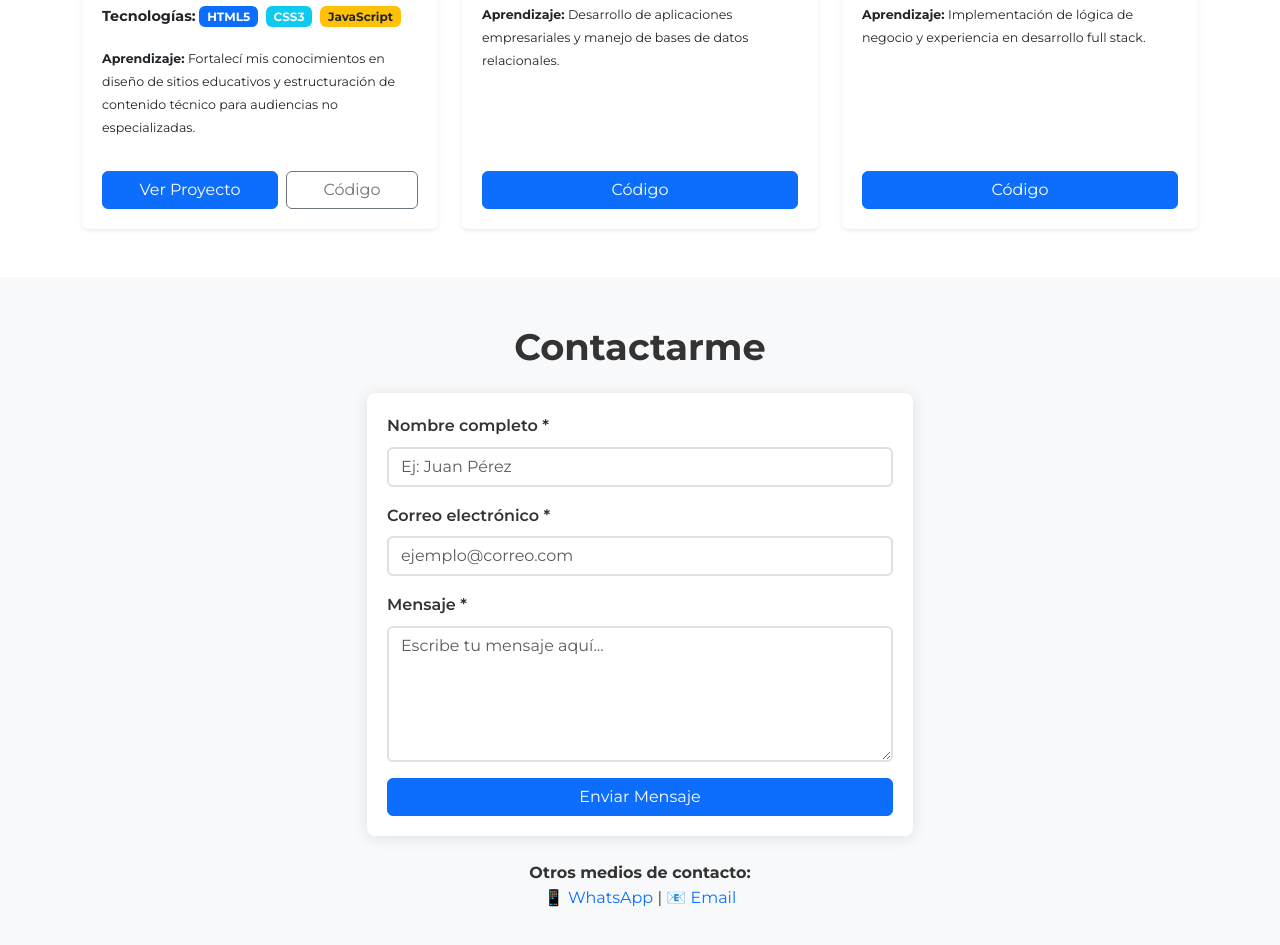
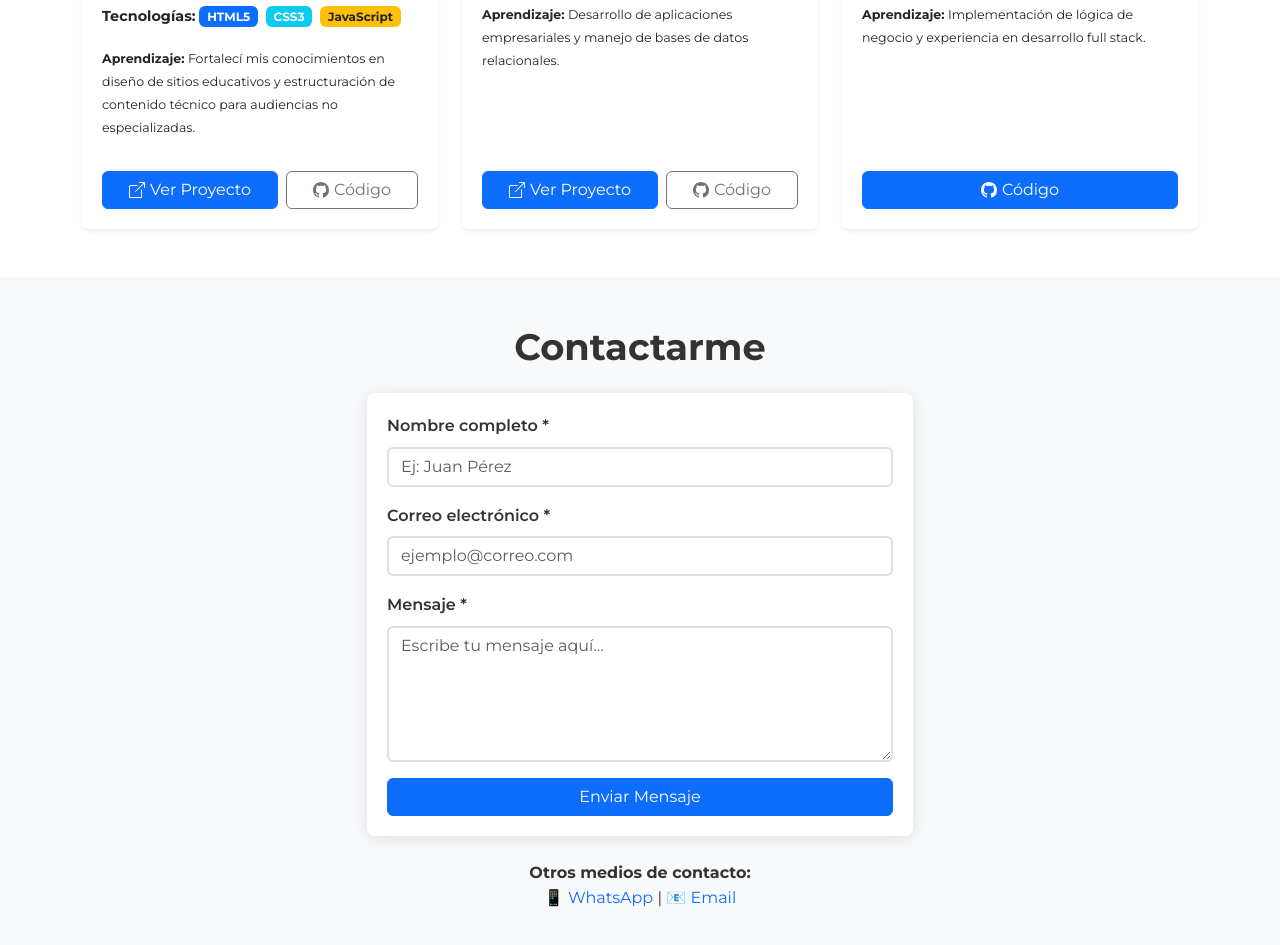
Before and after one commit to Matiaslagost7/Portafolio, a plain HTML site: page index.html in a window 1280 px wide. Shown: the part 2835-3780 px from the top of the page. Drawn offline with nearby package versions, Linux system fonts and the light colour scheme.

Commit message:
Agrega íconos a los botones de proyectos

```diff
--- a/index.html
+++ b/index.html
@@ -316,8 +316,16 @@
                             <p class="card-text mb-3"><strong>Tecnologías:</strong> <span class="badge bg-primary">HTML5</span> <span class="badge bg-info">CSS3</span> <span class="badge bg-warning text-dark">JavaScript</span></p>
                             <p class="card-text flex-grow-1"><small><strong>Aprendizaje:</strong> Fortalecí mis conocimientos en diseño de sitios educativos y estructuración de contenido técnico para audiencias no especializadas.</small></p>
                             <div class="d-flex gap-2 mt-3">
-                                <a href="https://matiaslagost7.github.io/M2_Evaluacion_del_modulo/index.html" target="_blank" class="btn btn-primary flex-fill">Ver Proyecto</a>
-                                <a href="https://github.com/Matiaslagost7/M2_Evaluacion_del_modulo" target="_blank" class="btn btn-outline-secondary flex-fill" aria-label="Ver código en GitHub">Código</a>
+                                <a href="https://matiaslagost7.github.io/M2_Evaluacion_del_modulo/index.html" target="_blank" class="btn btn-primary flex-fill d-flex align-items-center justify-content-center">
+                                    <svg xmlns="http://www.w3.org/2000/svg" width="16" height="16" fill="currentColor" viewBox="0 0 16 16" style="margin-right: 5px;"><path fill-rule="evenodd" d="M8.636 3.5a.5.5 0 0 0-.5-.5H1.5A1.5 1.5 0 0 0 0 4.5v10A1.5 1.5 0 0 0 1.5 16h10a1.5 1.5 0 0 0 1.5-1.5V7.864a.5.5 0 0 0-1 0V14.5a.5.5 0 0 1-.5.5h-10a.5.5 0 0 1-.5-.5v-10a.5.5 0 0 1 .5-.5h6.636a.5.5 0 0 0 .5-.5z"/><path fill-rule="evenodd" d="M16 .5a.5.5 0 0 0-.5-.5h-5a.5.5 0 0 0 0 1h3.793L6.146 9.146a.5.5 0 1 0 .708.708L15 1.707V5.5a.5.5 0 0 0 1 0v-5z"/></svg>
+                                    Ver Proyecto
+                                </a>
+                                <a href="https://github.com/Matiaslagost7/M2_Evaluacion_del_modulo" target="_blank" class="btn btn-outline-secondary flex-fill d-flex align-items-center justify-content-center" aria-label="Ver código en GitHub">
+                                    <svg xmlns="http://www.w3.org/2000/svg" width="16" height="16" fill="currentColor" class="bi bi-github" viewBox="0 0 16 16" style="margin-right: 5px;">
+                                        <path d="M8 0C3.58 0 0 3.58 0 8c0 3.54 2.29 6.53 5.47 7.59.4.07.55-.17.55-.38 0-.19-.01-.82-.01-1.49-2.01.37-2.53-.49-2.69-.94-.09-.23-.48-.94-.82-1.13-.28-.15-.68-.52-.01-.53.63-.01 1.08.58 1.23.82.72 1.21 1.87.87 2.33.66.07-.52.28-.87.51-1.07-1.78-.2-3.64-.89-3.64-3.95 0-.87.31-1.59.82-2.15-.08-.2-.36-1.02.08-2.12 0 0 .67-.21 2.2.82.64-.18 1.32-.27 2-.27.68 0 1.36.09 2 .27 1.53-1.04 2.2-.82 2.2-.82.44 1.1.16 1.92.08 2.12.51.56.82 1.27.82 2.15 0 3.07-1.87 3.75-3.65 3.95.29.25.54.73.54 1.48 0 1.07-.01 1.93-.01 2.2 0 .21.15.46.55.38A8.012 8.012 0 0 0 16 8c0-4.42-3.58-8-8-8z"/>
+                                    </svg>
+                                    Código
+                                </a>
                             </div>
                         </div>
                     </div>
@@ -333,7 +341,16 @@
                             <p class="card-text mb-3"><strong>Tecnologías:</strong> <span class="badge bg-primary">Python</span> <span class="badge bg-info">CSS</span> <span class="badge bg-warning text-dark">HTML</span></p>
                             <p class="card-text flex-grow-1"><small><strong>Aprendizaje:</strong> Desarrollo de aplicaciones empresariales y manejo de bases de datos relacionales.</small></p>
                             <div class="d-flex gap-2 mt-3">
-                                <a href="https://github.com/Matiaslagost7/Modulo6.Concesionaria" target="_blank" class="btn btn-primary flex-fill">Código</a>
+                                <a href="https://modulo6-concesionaria.onrender.com/" target="_blank" class="btn btn-primary flex-fill d-flex align-items-center justify-content-center">
+                                    <svg xmlns="http://www.w3.org/2000/svg" width="16" height="16" fill="currentColor" viewBox="0 0 16 16" style="margin-right: 5px;"><path fill-rule="evenodd" d="M8.636 3.5a.5.5 0 0 0-.5-.5H1.5A1.5 1.5 0 0 0 0 4.5v10A1.5 1.5 0 0 0 1.5 16h10a1.5 1.5 0 0 0 1.5-1.5V7.864a.5.5 0 0 0-1 0V14.5a.5.5 0 0 1-.5.5h-10a.5.5 0 0 1-.5-.5v-10a.5.5 0 0 1 .5-.5h6.636a.5.5 0 0 0 .5-.5z"/><path fill-rule="evenodd" d="M16 .5a.5.5 0 0 0-.5-.5h-5a.5.5 0 0 0 0 1h3.793L6.146 9.146a.5.5 0 1 0 .708.708L15 1.707V5.5a.5.5 0 0 0 1 0v-5z"/></svg>
+                                    Ver Proyecto
+                                </a>
+                                <a href="https://github.com/Matiaslagost7/Modulo6.Concesionaria" target="_blank" class="btn btn-outline-secondary flex-fill d-flex align-items-center justify-content-center">
+                                    <svg xmlns="http://www.w3.org/2000/svg" width="16" height="16" fill="currentColor" class="bi bi-github" viewBox="0 0 16 16" style="margin-right: 5px;">
+                                        <path d="M8 0C3.58 0 0 3.58 0 8c0 3.54 2.29 6.53 5.47 7.59.4.07.55-.17.55-.38 0-.19-.01-.82-.01-1.49-2.01.37-2.53-.49-2.69-.94-.09-.23-.48-.94-.82-1.13-.28-.15-.68-.52-.01-.53.63-.01 1.08.58 1.23.82.72 1.21 1.87.87 2.33.66.07-.52.28-.87.51-1.07-1.78-.2-3.64-.89-3.64-3.95 0-.87.31-1.59.82-2.15-.08-.2-.36-1.02.08-2.12 0 0 .67-.21 2.2.82.64-.18 1.32-.27 2-.27.68 0 1.36.09 2 .27 1.53-1.04 2.2-.82 2.2-.82.44 1.1.16 1.92.08 2.12.51.56.82 1.27.82 2.15 0 3.07-1.87 3.75-3.65 3.95.29.25.54.73.54 1.48 0 1.07-.01 1.93-.01 2.2 0 .21.15.46.55.38A8.012 8.012 0 0 0 16 8c0-4.42-3.58-8-8-8z"/>
+                                    </svg>
+                                    Código
+                                </a>
                             </div>
                         </div>
                     </div>
@@ -349,7 +366,12 @@
                             <p class="card-text mb-3"><strong>Tecnologías:</strong> <span class="badge bg-primary">Python</span> <span class="badge bg-info">CSS</span> <span class="badge bg-warning text-dark">HTML</span></p>
                             <p class="card-text flex-grow-1"><small><strong>Aprendizaje:</strong> Implementación de lógica de negocio y experiencia en desarrollo full stack.</small></p>
                             <div class="d-flex gap-2 mt-3">
-                                <a href="https://github.com/Matiaslagost7/Modulo-6.-Cafeteria" target="_blank" class="btn btn-primary flex-fill">Código</a>
+                                <a href="https://github.com/Matiaslagost7/Modulo-6.-Cafeteria" target="_blank" class="btn btn-primary flex-fill d-flex align-items-center justify-content-center">
+                                    <svg xmlns="http://www.w3.org/2000/svg" width="16" height="16" fill="currentColor" class="bi bi-github" viewBox="0 0 16 16" style="margin-right: 5px;">
+                                        <path d="M8 0C3.58 0 0 3.58 0 8c0 3.54 2.29 6.53 5.47 7.59.4.07.55-.17.55-.38 0-.19-.01-.82-.01-1.49-2.01.37-2.53-.49-2.69-.94-.09-.23-.48-.94-.82-1.13-.28-.15-.68-.52-.01-.53.63-.01 1.08.58 1.23.82.72 1.21 1.87.87 2.33.66.07-.52.28-.87.51-1.07-1.78-.2-3.64-.89-3.64-3.95 0-.87.31-1.59.82-2.15-.08-.2-.36-1.02.08-2.12 0 0 .67-.21 2.2.82.64-.18 1.32-.27 2-.27.68 0 1.36.09 2 .27 1.53-1.04 2.2-.82 2.2-.82.44 1.1.16 1.92.08 2.12.51.56.82 1.27.82 2.15 0 3.07-1.87 3.75-3.65 3.95.29.25.54.73.54 1.48 0 1.07-.01 1.93-.01 2.2 0 .21.15.46.55.38A8.012 8.012 0 0 0 16 8c0-4.42-3.58-8-8-8z"/>
+                                    </svg>
+                                    Código
+                                </a>
                             </div>
                         </div>
                     </div>
```
